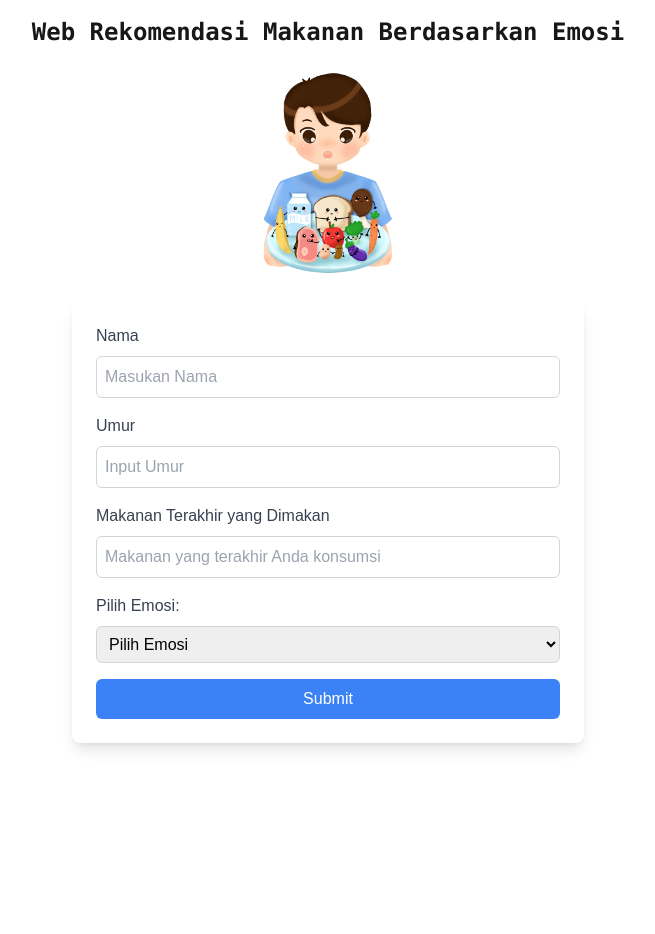
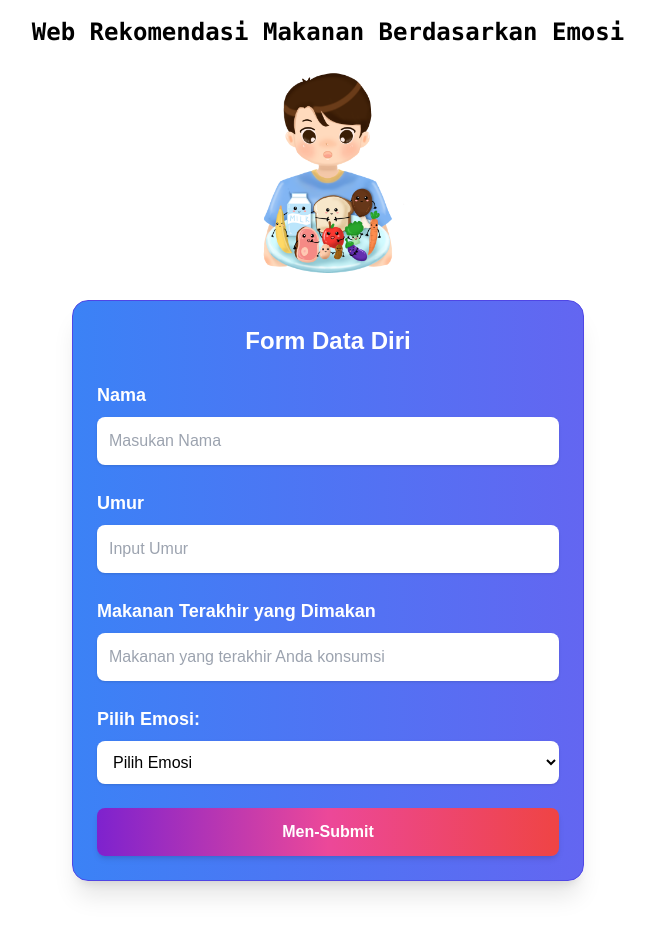
Before and after one commit to didinardiansah97/nutritional-recommendations, a Next.js app: page / in a window 1280 px wide. Shown: the top 934 px of the page, without its empty margins (312-967 px from the left). Before the commit the page ends 807 px from the top, so only its background shows below. Built offline with nearby package versions, Linux system fonts and the light colour scheme.

Commit message:
Update page.tsx

```diff
--- a/app/page.tsx
+++ b/app/page.tsx
@@ -1,3 +1,4 @@
+
 "use client";
 
 import { useState } from "react";
@@ -548,78 +549,83 @@ export default function App() {
   };
 
   return (
-    <div className="p-4">
-      <h1 className="text-2xl font-bold font-mono mb-4 text-center">Web Rekomendasi Makanan Berdasarkan Emosi</h1>
+
+    <div className="p-4 bg-white ">
+      <h1 className="font-mono font-semibold text-black text-2xl mb-4 text-center ">Web Rekomendasi Makanan Berdasarkan Emosi</h1>
       <img
           src="/image/bergizi.png" // Ganti dengan path gambar PNG Anda
           alt="Biodata Icon"
           className="w-full max-w-[220px] h-auto object-contain rounded-t-lg mb-4 mx-auto"
         />
-      <form onSubmit={handleSubmit} className="bg-white p-6 rounded-lg shadow-lg max-w-lg mx-auto">
-        <div className="mb-4">
-          <label className="block text-gray-700">Nama</label>
+     <form
+        onSubmit={handleSubmit}
+        className="p-6 rounded-2xl shadow-xl bg-gradient-to-r from-blue-500 to-indigo-500 max-w-lg mx-auto text-white border border-indigo-600">
+
+        <h2 className="text-2xl font-bold mb-6 text-center">
+          Form Data Diri
+        </h2>
+
+        <div className="mb-6">
+          <label className="block text-lg font-semibold mb-2">Nama</label>
           <input
             type="text"
             name="nama"
             placeholder="Masukan Nama"
             value={formData.nama}
             onChange={handleChange}
-            autoComplete="off"
-            className="w-full p-2 border border-gray-300 rounded-md mt-2 focus:outline-none focus:ring-2 focus:ring-blue-500 text-black"
+            className="w-full p-3 rounded-lg bg-white text-black shadow focus:outline-none focus:ring-2 focus:ring-blue-300"
             required
           />
         </div>
 
-        <div className="mb-4">
-          <label className="block text-gray-700">Umur</label>
+        <div className="mb-6">
+          <label className="block text-lg font-semibold mb-2">Umur</label>
           <input
             type="number"
             name="usia"
             placeholder="Input Umur"
             value={formData.usia}
             onChange={handleChange}
-            autoComplete="off"
-            className="w-full p-2 border border-gray-300 rounded-md mt-2 focus:outline-none focus:ring-2 focus:ring-blue-500 text-black"
+            className="w-full p-3 rounded-lg bg-white text-black shadow focus:outline-none focus:ring-2 focus:ring-blue-300"
             required
           />
         </div>
 
-        <div className="mb-4">
-          <label className="block text-gray-700">Makanan Terakhir yang Dimakan</label>
+        <div className="mb-6">
+          <label className="block text-lg font-semibold mb-2">Makanan Terakhir yang Dimakan</label>
           <input
             type="text"
             name="terakhirMakan"
             placeholder="Makanan yang terakhir Anda konsumsi"
             value={formData.terakhirMakan}
             onChange={handleChange}
-            autoComplete="off"
-            className="w-full p-2 border border-gray-300 rounded-md mt-2 focus:outline-none focus:ring-2 focus:ring-blue-500 text-black"
+            className="w-full p-3 rounded-lg bg-white text-black shadow focus:outline-none focus:ring-2 focus:ring-blue-300"
             required
           />
         </div>
 
-        <div className="mb-4">
-          <label className="block text-gray-700">Pilih Emosi:</label>
+        <div className="mb-6">
+          <label className="block text-lg font-semibold mb-2">Pilih Emosi:</label>
           <select
             name="emosi"
             value={formData.emosi}
             onChange={handleChange}
-            className="w-full p-2 border border-gray-300 rounded-md mt-2 focus:outline-none focus:ring-2 focus:ring-blue-500 text-black"
+            className="w-full p-3 rounded-lg bg-white text-black shadow focus:outline-none focus:ring-2 focus:ring-blue-300"
           >
-            <option className="text-black" value="">Pilih Emosi</option>
-            <option className="text-black" value="Bahagia">Bahagia</option>
-            <option className="text-black" value="Sedih">Sedih</option>
-            <option className="text-black" value="Marah">Marah</option>
-            <option className="text-black" value="Takut">Takut</option>
+            <option value="">Pilih Emosi</option>
+            <option value="Bahagia">Bahagia</option>
+            <option value="Sedih">Sedih</option>
+            <option value="Marah">Marah</option>
+            <option value="Takut">Takut</option>
           </select>
         </div>
 
         <div className="text-center">
           <button
             type="submit"
-            className="w-full py-2 bg-blue-500 text-white rounded-md hover:bg-blue-600 transition duration-200 focus:outline-none focus:ring-2 focus:ring-blue-500"
+            className="w-full py-3 rounded-lg bg-gradient-to-r from-purple-700 via-pink-500 to-red-500 text-white font-semibold shadow-md hover:shadow-xl hover:scale-105 transition-transform duration-200 focus:outline-none focus:ring-2 focus:ring-purple-300"
           >
-            Submit
+            Men-Submit
           </button>
         </div>
       </form>
```
